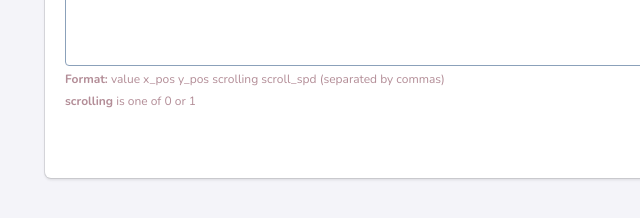
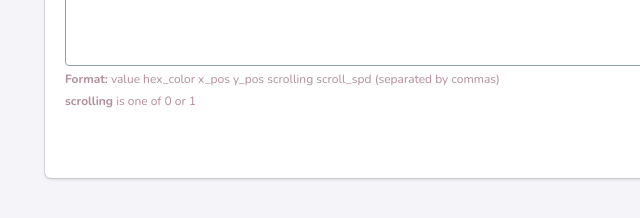
Before and after one commit to cwmli/weather-block, a plain HTML site: page data/www/apisettings.html in a window 1280 px wide. Shown: the part 690-908 px from the top of the page, 19-659 px from the left. Drawn offline with nearby package versions, Linux system fonts and the light colour scheme; no server answers.

Commit message:
API form accepts color for additional elements

```diff
--- a/data/www/apisettings.html
+++ b/data/www/apisettings.html
@@ -99,7 +99,7 @@
                 <div class="field">
                   <div class="control">
                     <textarea class="textarea is-success" id="additionalelements" placeholder="sample1 4 3 false 0,sample2 9 1 true 30"></textarea>
-                    <p class="help is-danger"><b>Format:</b> value x_pos y_pos scrolling scroll_spd (separated by commas)</p>
+                    <p class="help is-danger"><b>Format:</b> value hex_color x_pos y_pos scrolling scroll_spd (separated by commas)</p>
                     <p class="help is-danger"><b>scrolling</b> is one of 0 or 1</p>
                   </div>
                 </div>
```
Also changed, not shown: 1 other file.
